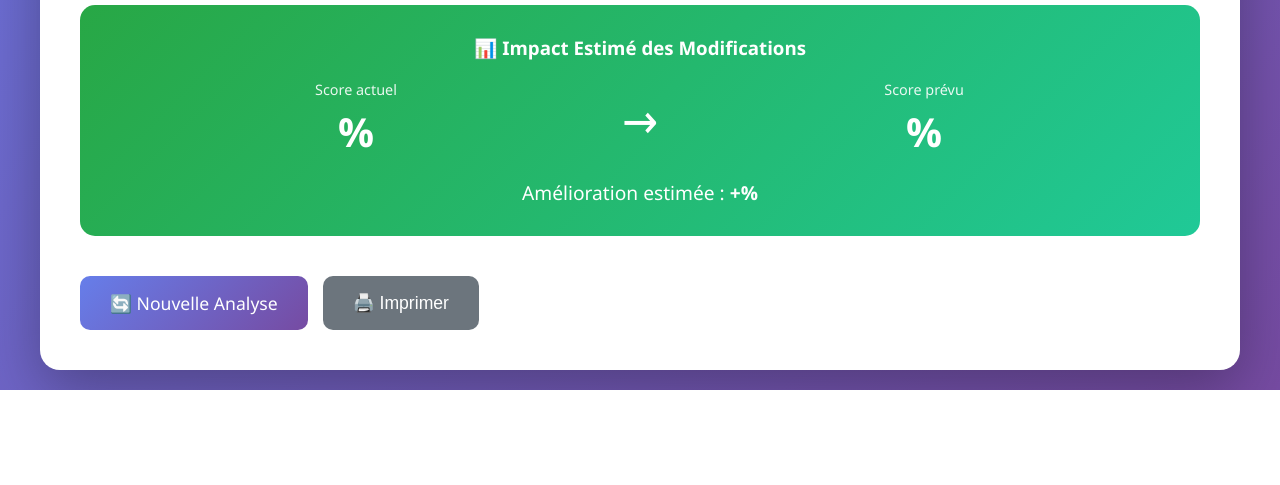
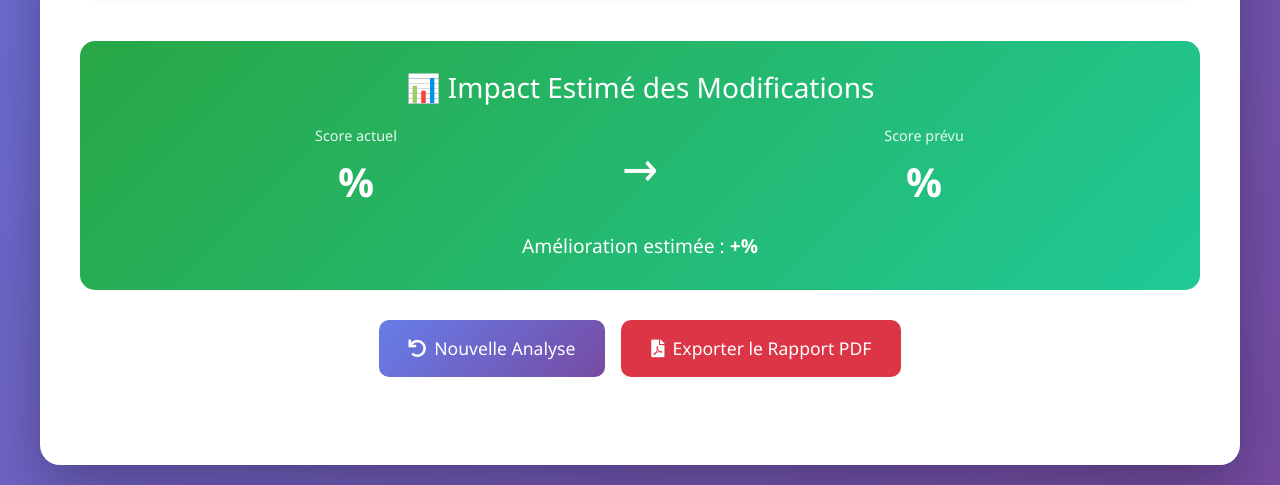
Before and after one commit to slw-z/cv-analyzer-flask, a Flask app: template templates/results.html in a window 1280 px wide. Shown: the part 898-1383 px from the top of the page. Before the commit the page ends 1288 px from the top, so only its background shows below. Run offline with Flask 3, Linux system fonts and the light colour scheme; the template is opened without the code that fills it, so the values that code supplies are empty.

Commit message:
feat: Finalisation et style. Mise en place de l'export PDF fonctionnel et correction des liens CSS/icônes.

```diff
--- a/app.py
+++ b/app.py
@@ -1,25 +1,33 @@
 # ============================================================================
-# FLASK CV ANALYZER PRO - APPLICATION COMPLÈTE
+# FLASK CV ANALYZER PRO
 # ============================================================================
 
-from flask import Flask, render_template, request, redirect, url_for, flash
+from flask import Flask, render_template, request, redirect, url_for, flash, session, send_file
 import os
 from werkzeug.utils import secure_filename
 import re
 from collections import Counter
 from pathlib import Path
+from io import BytesIO
 
-# --- IMPORTS CORRIGÉS ---
+# --- IMPORTS POUR L'EXTRACTION ---
 import PyPDF2
-import docx
-# ------------------------
+from docx import Document # Correction intégrée par la version précédente
+# ---------------------------------
+
+# --- IMPORTS POUR LE PDF (ReportLab) ---
+from reportlab.lib.pagesizes import letter
+from reportlab.platypus import SimpleDocTemplate, Paragraph, Spacer
+from reportlab.lib.styles import getSampleStyleSheet, ParagraphStyle
+from reportlab.lib.colors import black, green, red
+# ---------------------------------------
 
 app = Flask(__name__)
-app.secret_key = 'votre_secret_key_ici_change_moi'  # Nécessaire pour flash messages
+app.secret_key = 'mon_analyseur_secret_2026'
 
 # Configuration
 app.config['UPLOAD_FOLDER'] = 'uploads/'
-app.config['MAX_CONTENT_LENGTH'] = 16 * 1024 * 1024  # 16 MB max
+app.config['MAX_CONTENT_LENGTH'] = 16 * 1024 * 1024 # 16 MB max
 ALLOWED_EXTENSIONS = {'pdf', 'docx', 'txt'}
 
 # Créer le dossier uploads
@@ -27,7 +35,7 @@ os.makedirs(app.config['UPLOAD_FOLDER'], exist_ok=True)
 
 
 # ============================================================================
-# CLASSE CV ANALYZER PRO (Version Flask adaptée)
+# CLASSE CV ANALYZER PRO (LOGIQUE COMPLÈTE)
 # ============================================================================
 
 class CVAnalyzerPro:
@@ -236,9 +244,9 @@ def extract_text_from_pdf(pdf_path):
         return f"Erreur PDF: {str(e)}"
 
 def extract_text_from_docx(docx_path):
-    """Extrait le texte d'un Word"""
+    """Extrait le texte d'un Word (Utilise l'import 'Document')"""
     try:
-        doc = docx.Document(docx_path)
+        doc = Document(docx_path)
         text = "\n".join([paragraph.text for paragraph in doc.paragraphs])
         return text
     except Exception as e:
@@ -254,25 +262,99 @@ def extract_text_from_file(file_path):
     elif suffix in ['.docx', '.doc']:
         return extract_text_from_docx(file_path)
     elif suffix == '.txt':
-        return file_path.read_text(encoding='utf-8')
+        return file_path.read_text(encoding='utf-8', errors='ignore')
     else:
         return "Format non supporté"
 
+def generate_pdf(data_analyse, filename):
+    """Génère le rapport d'analyse au format PDF à l'aide de ReportLab."""
+    buffer = BytesIO()
+
+    # Configuration du document
+    doc = SimpleDocTemplate(
+        buffer,
+        pagesize=letter,
+        title="Rapport d'Analyse CV - Cv Analyzer Flask"
+    )
+
+    # Styles de base
+    styles = getSampleStyleSheet()
+
+    # Styles personnalisés
+    styles.add(ParagraphStyle(name='Match', parent=styles['Normal'], textColor=green))
+    styles.add(ParagraphStyle(name='Missing', parent=styles['Normal'], textColor=red))
+    styles.add(ParagraphStyle(name='Title_Bold', parent=styles['Title'], fontName='Helvetica-Bold'))
+    styles.add(ParagraphStyle(name='Heading_Bold', parent=styles['Heading2'], fontName='Helvetica-Bold'))
+
+    Story = []
+
+    # 1. TITRE ET INTRODUCTION
+    Story.append(Paragraph(f"Rapport d'Analyse CV : {Path(filename).stem}", styles['Title_Bold']))
+    Story.append(Spacer(1, 12))
+    Story.append(Paragraph("Analyse effectuée par l'outil Cv Analyzer Flask Pro.", styles['Normal']))
+    Story.append(Spacer(1, 24))
+
+    # 2. SCORE PRINCIPAL
+    score = data_analyse['score']
+    Story.append(Paragraph(f"SCORE DE COMPATIBILITÉ : {score}%", styles['Heading1']))
+    Story.append(Paragraph(f"Statut : <b>{data_analyse['interpretation']['title']}</b>", styles['Normal']))
+    Story.append(Paragraph(f"Message : <i>{data_analyse['interpretation']['message']}</i>", styles['Normal']))
+    Story.append(Spacer(1, 24))
+
+    # 3. COMPÉTENCES CLÉS
+    Story.append(Paragraph("Compétences et Mots-clés", styles['Heading_Bold']))
+    Story.append(Spacer(1, 12))
+
+    # Compétences communes
+    common_skills = data_analyse['skills']['common']
+    Story.append(Paragraph(f"<b>Compétences Techniques Communes ({len(common_skills)}) :</b>", styles['Normal']))
+    Story.append(Paragraph(", ".join(common_skills) if common_skills else "Aucune compétence technique majeure en commun.", styles['Match']))
+    Story.append(Spacer(1, 12))
+
+    # Compétences manquantes
+    missing_skills = data_analyse['skills']['missing']
+    Story.append(Paragraph(f"<b>Compétences Techniques Manquantes ({len(missing_skills)}) :</b>", styles['Normal']))
+    Story.append(Paragraph(", ".join(missing_skills) if missing_skills else "Toutes les compétences techniques requises sont présentes.", styles['Normal']))
+    Story.append(Spacer(1, 24))
+
+    # 4. SUGGESTIONS D'AMÉLIORATION
+    Story.append(Paragraph("Suggestions pour Améliorer le Score (Mots-clés manquants)", styles['Heading_Bold']))
+    Story.append(Spacer(1, 12))
+
+    for suggestion in data_analyse['suggestions']['keywords']:
+        text = f"Ajouter le mot-clé : <b>{suggestion['keyword']}</b> (Fréquence dans l'offre : {suggestion['frequency']})"
+        Story.append(Paragraph(text, styles['Missing']))
+
+    Story.append(Spacer(1, 24))
+
+    # 5. ESTIMATION D'AMÉLIORATION
+    Story.append(Paragraph("Estimation d'Amélioration", styles['Heading3']))
+    improvement_text = f"Score actuel : {data_analyse['improvement']['current']}% | Score estimé après correction : {data_analyse['improvement']['estimated']}% | Gain potentiel : {data_analyse['improvement']['gain']}%"
+    Story.append(Paragraph(improvement_text, styles['Normal']))
+
+    # Construire le document
+    doc.build(Story)
+
+    # Rembobiner le buffer pour la lecture
+    buffer.seek(0)
+    return buffer
+
 
 # ============================================================================
-# ROUTES FLASK
+# ROUTES FLASK (Réintégrées)
 # ============================================================================
 
 @app.route('/')
 def home():
     """Page d'accueil"""
+    session.pop('analysis_data', None)
+    session.pop('cv_filename', None)
     return render_template('index.html')
 
 @app.route('/analyser', methods=['POST'])
 def analyser():
     """Route d'analyse"""
 
-    # Vérifier le fichier CV
     if 'cv' not in request.files:
         flash('Aucun fichier CV uploadé', 'error')
         return redirect(url_for('home'))
@@ -310,7 +392,11 @@ def analyser():
     analyzer = CVAnalyzerPro()
     results = analyzer.analyze(cv_text, job_offer_text, is_junior=True)
 
-    # Supprimer le fichier uploadé (optionnel, pour économiser l'espace)
+    # Sauvegarder les données de l'analyse et le nom du fichier dans la session
+    session['analysis_data'] = results
+    session['cv_filename'] = filename
+
+    # Supprimer le fichier uploadé (optionnel)
     try:
         os.remove(filepath)
     except:
@@ -318,6 +404,29 @@ def analyser():
 
     # Afficher les résultats
     return render_template('results.html', results=results, cv_filename=filename)
+
+@app.route('/download_report')
+def download_report():
+    """Télécharge le rapport d'analyse au format PDF."""
+    if 'analysis_data' not in session or 'cv_filename' not in session:
+        flash("Aucune analyse disponible pour l'exportation.", 'error')
+        return redirect(url_for('home'))
+
+    data_analyse = session['analysis_data']
+    filename = session['cv_filename']
+
+    # Générer le buffer PDF
+    pdf_buffer = generate_pdf(data_analyse, filename)
+
+    # Préparer le nom du fichier pour le téléchargement
+    download_name = f"rapport_analyse_{Path(filename).stem}.pdf"
+
+    return send_file(
+        pdf_buffer,
+        as_attachment=True,
+        download_name=download_name,
+        mimetype='application/pdf'
+    )
 
 @app.route('/about')
 def about():
--- a/templates/results.html
+++ b/templates/results.html
@@ -4,7 +4,12 @@
     <meta charset="UTF-8">
     <meta name="viewport" content="width=device-width, initial-scale=1.0">
     <title>Résultats d'Analyse - CV Analyzer Pro</title>
+
+    <link href="https://cdn.jsdelivr.net/npm/bootstrap@5.3.3/dist/css/bootstrap.min.css" rel="stylesheet">
+    <link rel="stylesheet" href="https://cdnjs.cloudflare.com/ajax/libs/font-awesome/5.15.4/css/all.min.css">
+
     <style>
+        /* Laisser tous vos styles CSS personnalisés ici */
         * {
             margin: 0;
             padding: 0;
@@ -280,13 +285,8 @@
         }
 
         /* Buttons */
-        .button-group {
-            display: flex;
-            gap: 15px;
-            margin-top: 40px;
-            flex-wrap: wrap;
-        }
-
+        /* NOTE: Les classes .btn, .btn-primary sont définies ici pour le style CUSTOM,
+           tandis que .btn-danger et les classes de layout (d-flex, etc.) sont gérées par Bootstrap */
         .btn {
             padding: 15px 30px;
             border: none;
@@ -294,7 +294,9 @@
             font-size: 1.1em;
             cursor: pointer;
             text-decoration: none;
-            display: inline-block;
+            display: inline-flex; /* MODIFIÉ: aligne l'icône et le texte */
+            align-items: center; /* MODIFIÉ: aligne l'icône et le texte */
+            gap: 8px; /* MODIFIÉ: espace entre l'icône et le texte */
             transition: transform 0.2s, box-shadow 0.2s;
         }
 
@@ -308,10 +310,12 @@
             color: white;
         }
 
-        .btn-secondary {
+        .btn-secondary { /* Pas utilisé dans le code final mais conservé pour l'exemple */
             background: #6c757d;
             color: white;
         }
+        /* Fin du style des boutons custom */
+
 
         /* Responsive */
         @media (max-width: 768px) {
@@ -346,20 +350,17 @@
 </head>
 <body>
     <div class="container">
-        <!-- Header -->
         <div class="header">
             <h1>📊 Résultats d'Analyse</h1>
             <p>CV : {{ cv_filename }}</p>
         </div>
 
-        <!-- Score Section -->
         <div class="score-section">
             <div class="score-interpretation">{{ results.interpretation.emoji }} {{ results.interpretation.title }}</div>
             <div class="score-number">{{ results.score }}%</div>
             <div class="score-message">{{ results.interpretation.message }}</div>
         </div>
 
-        <!-- Context for Junior -->
         {% if results.score >= 8 and results.score < 18 %}
         <div class="context-box">
             <h4>📊 CONTEXTE POUR PROFIL JUNIOR</h4>
@@ -368,16 +369,15 @@
                 <li>Les entreprises utilisent des vocabulaires différents</li>
                 <li></li>
                 <li><strong>📈 Benchmarks typiques junior:</strong></li>
-                <li>   &lt; 8%   : Profil incompatible</li>
-                <li>   8-12%  : Adapte avant de postuler</li>
-                <li>   <strong>12-18% : ✅ POSTULE ! (avec adaptations)</strong></li>
-                <li>   18-25% : Très bon match</li>
-                <li>   25%+   : Excellent (rare)</li>
+                <li>   &lt; 8%   : Profil incompatible</li>
+                <li>   8-12%  : Adapte avant de postuler</li>
+                <li>   <strong>12-18% : ✅ POSTULE ! (avec adaptations)</strong></li>
+                <li>    18-25% : Très bon match</li>
+                <li>    25%+   : Excellent (rare)</li>
             </ul>
         </div>
         {% endif %}
 
-        <!-- Statistics -->
         <div class="stats-grid">
             <div class="stat-card">
                 <div class="stat-number">{{ results.stats.cv_keywords }}</div>
@@ -397,7 +397,6 @@
             </div>
         </div>
 
-        <!-- Skills Found -->
         {% if results.skills.common %}
         <div class="section">
             <div class="section-title">
@@ -412,7 +411,6 @@
         </div>
         {% endif %}
 
-        <!-- Missing Skills -->
         {% if results.suggestions.skills %}
         <div class="section">
             <div class="section-title">
@@ -435,7 +433,6 @@
         </div>
         {% endif %}
 
-        <!-- Keywords -->
         <div class="section">
             <div class="section-title">
                 <span>🔑</span>
@@ -467,7 +464,6 @@
             </table>
         </div>
 
-        <!-- Keyword Suggestions -->
         {% if results.suggestions.keywords %}
         <div class="section">
             <div class="section-title">
@@ -487,7 +483,6 @@
         </div>
         {% endif %}
 
-        <!-- Improvement Estimation -->
         <div class="improvement-box">
             <h3 style="margin-bottom: 20px;">📊 Impact Estimé des Modifications</h3>
             <div class="improvement-comparison">
@@ -506,19 +501,15 @@
             </div>
         </div>
 
-        <!-- Action Buttons -->
-        <div class="button-group">
-            <a href="{{ url_for('home') }}" class="btn btn-primary">🔄 Nouvelle Analyse</a>
-            <button onclick="window.print()" class="btn btn-secondary">🖨️ Imprimer</button>
+        <div class="d-flex justify-content-center mt-4 mb-5">
+            <a href="{{ url_for('home') }}" class="btn btn-primary btn-lg me-3">
+                <i class="fas fa-undo"></i> Nouvelle Analyse
+            </a>
+
+            <a href="{{ url_for('download_report') }}" class="btn btn-danger btn-lg">
+                <i class="fas fa-file-pdf"></i> Exporter le Rapport PDF
+            </a>
         </div>
     </div>
 </body>
 </html>
-
-    </div>
-</body>
-</html>
-
-    </div>
-</body>
-</html>
```
